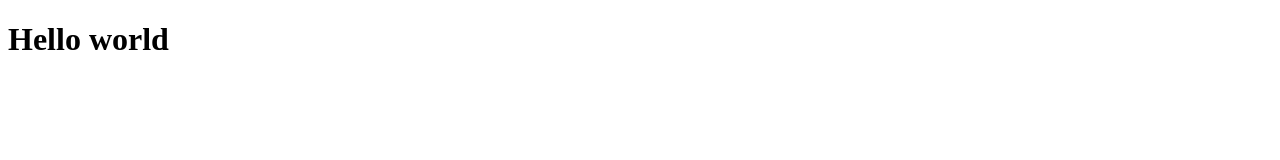
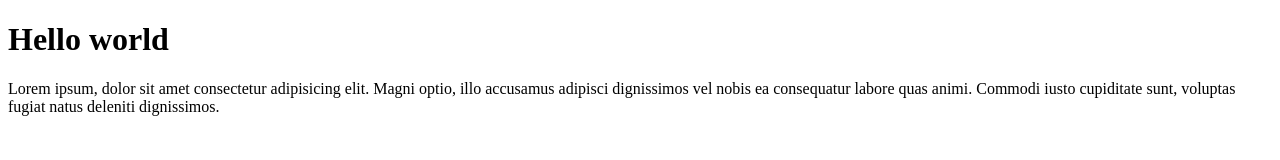
Before and after one commit to crowzy-dev/wpu-git-test, a plain HTML site: page index.html in a window 1280 px wide. Drawn offline with Linux system fonts and the light colour scheme.

Commit message:
modified index.html

```diff
--- a/index.html
+++ b/index.html
@@ -8,5 +8,7 @@
     </head>
     <body>
         <h1>Hello world</h1>
+
+        <p>Lorem ipsum, dolor sit amet consectetur adipisicing elit. Magni optio, illo accusamus adipisci dignissimos vel nobis ea consequatur labore quas animi. Commodi iusto cupiditate sunt, voluptas fugiat natus deleniti dignissimos.</p>
     </body>
 </html>
```
